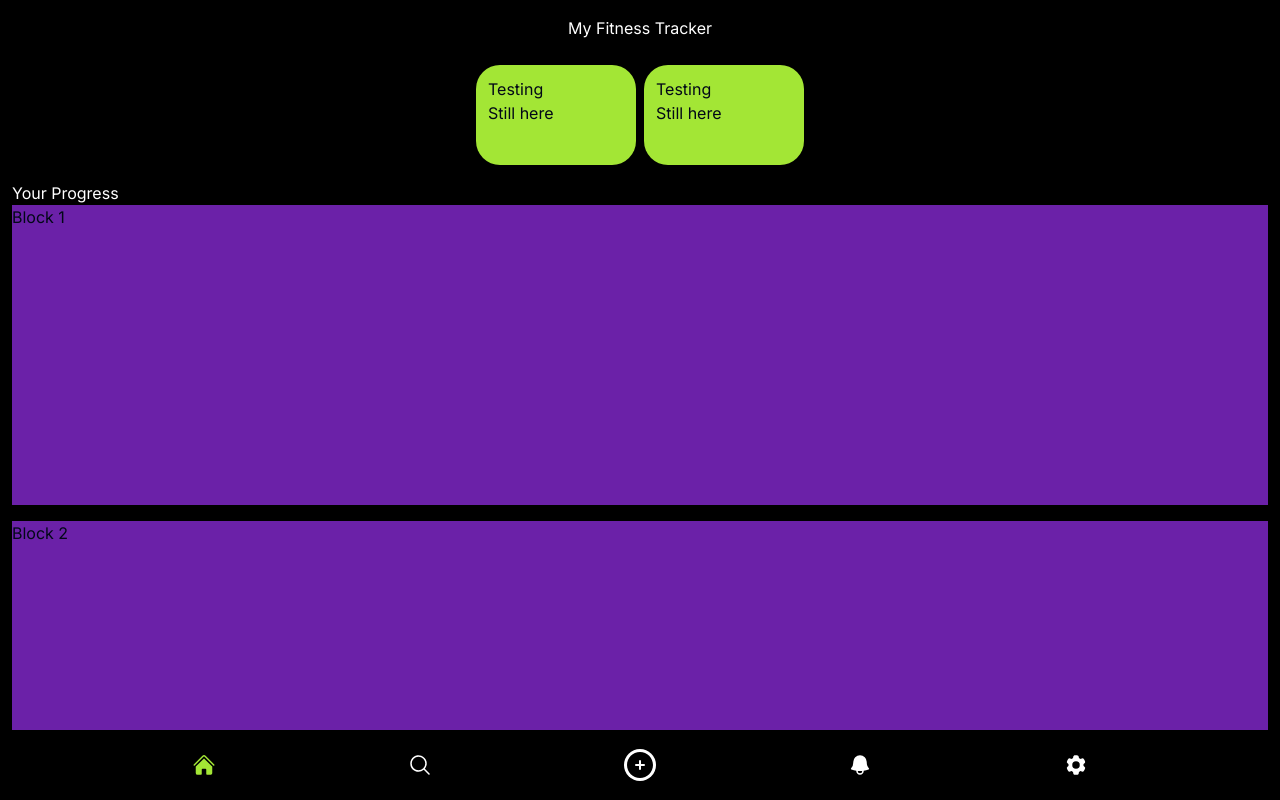
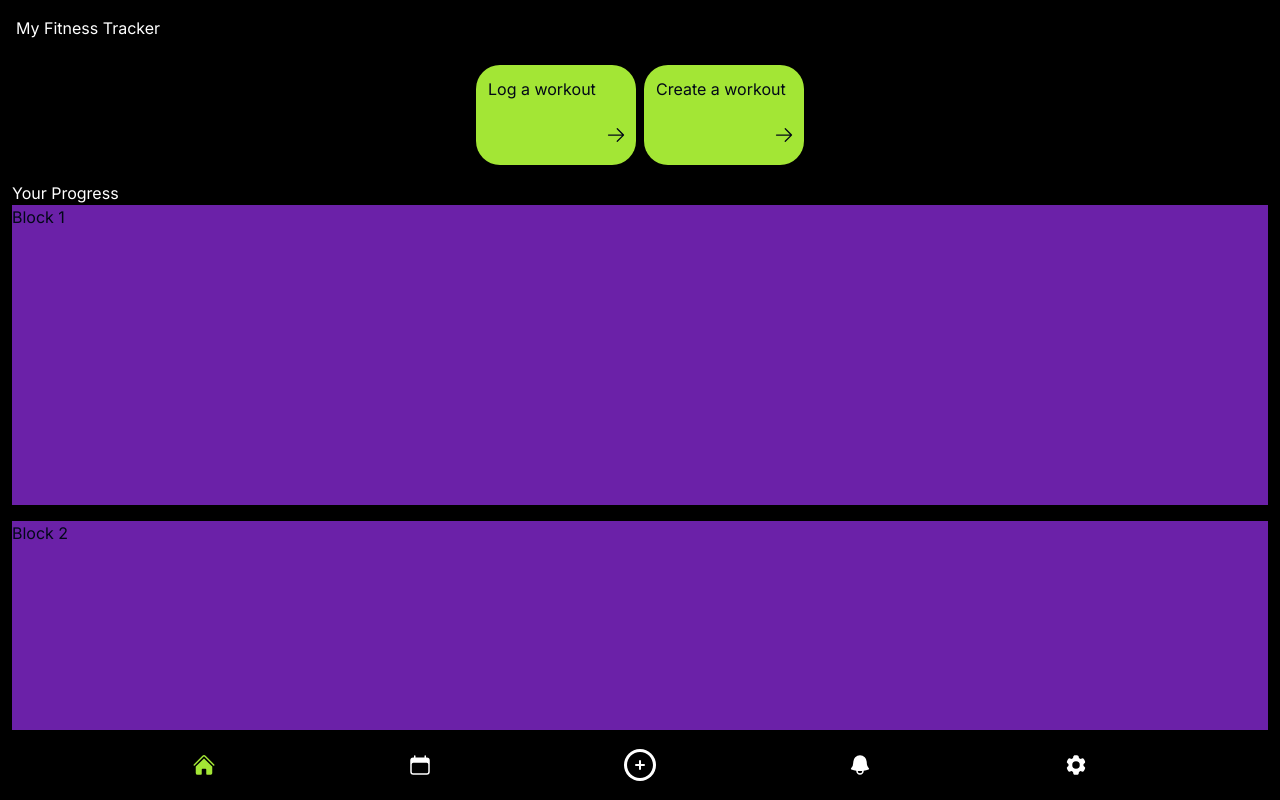
Before and after one commit to DanielFindlay101/fitness-tracker, a Next.js app: page / in a window 1280 px wide. Shown: the top 800 px of the page. Built offline with nearby package versions, Linux system fonts and the light colour scheme.

Commit message:
added nedct links

```diff
--- /dev/null
+++ b/app/create/page.tsx
@@ -0,0 +1,5 @@
+import React from "react";
+
+export default function page() {
+  return <div>create page</div>;
+}
--- a/app/layout.tsx
+++ b/app/layout.tsx
@@ -1,6 +1,7 @@
 import "./globals.css";
 import { Inter } from "next/font/google";
 import { ClerkProvider } from "@clerk/nextjs";
+import BottomNav from "@/components/BottomNav";
 
 const inter = Inter({ subsets: ["latin"] });
 
@@ -17,7 +18,10 @@ export default function RootLayout({
   return (
     <html lang="en">
       <ClerkProvider>
-        <body className={inter.className}>{children}</body>
+        <body className={inter.className}>
+          {children}
+          <BottomNav />
+        </body>
       </ClerkProvider>
     </html>
   );
--- a/app/page.tsx
+++ b/app/page.tsx
@@ -2,8 +2,6 @@ import WorkoutCards from "@/components/workoutCards";
 import TopNav from "../components/TopNav";
 import { Workout } from "@/utils/workout";
 import HomeSection from "@/components/HomeSection";
-import ProgressSection from "@/components/ProgressSection";
-import BottomNav from "@/components/BottomNav";
 
 const workouts: Workout[] = [
   {
@@ -37,7 +35,6 @@ export default function Home() {
     <>
       <TopNav />
       <HomeSection />
-      <BottomNav />
     </>
   );
 }
--- a/components/BottomNav.tsx
+++ b/components/BottomNav.tsx
@@ -3,14 +3,19 @@ import { PlusCircleIcon } from "@heroicons/react/24/solid";
 import { HomeIcon } from "@heroicons/react/24/solid";
 import { Cog6ToothIcon } from "@heroicons/react/24/solid";
 import { BellIcon } from "@heroicons/react/24/solid";
-import { MagnifyingGlassIcon } from "@heroicons/react/24/solid";
+import { CalendarIcon } from "@heroicons/react/24/solid";
+import Link from "next/link";
 
 export default function BottomNav() {
   return (
     <div className="w-full bg-black h-[70px] flex justify-evenly items-center fixed bottom-0 ">
-      <HomeIcon className="w-6 h-6 text-lime-400" />
-      <MagnifyingGlassIcon className="w-6 h-6 text-white" />
-      <PlusCircleIcon className="w-8 h-8 bg-white rounded-full text-black" />
+      <Link href="/">
+        <HomeIcon className="w-6 h-6 text-lime-400" />
+      </Link>
+      <CalendarIcon className="w-6 h-6 text-white" />
+      <Link href="create">
+        <PlusCircleIcon className="w-8 h-8 bg-white rounded-full text-black" />
+      </Link>
       <BellIcon className="w-6 h-6 text-white" />
       <Cog6ToothIcon className="w-6 h-6 text-white" />
     </div>
--- a/components/HomeCards.tsx
+++ b/components/HomeCards.tsx
@@ -1,16 +1,20 @@
 import React from "react";
+import { ArrowRightIcon } from "@heroicons/react/24/solid";
+import Link from "next/link";
 
 export default function HomeCards() {
   return (
     <>
       <div className="flex justify-center gap-2 mb-4">
-        <div className="bg-lime-400 w-[160px] rounded-3xl h-[100px] p-3">
-          <h1>Testing</h1>
-          <p>Still here</p>
-        </div>
-        <div className="bg-lime-400 w-[160px] rounded-3xl h-[100px] p-3">
-          <h1>Testing</h1>
-          <p>Still here</p>
+        <Link href="/create">
+          <div className="bg-lime-400 relative w-[160px] rounded-3xl h-[100px] p-3">
+            <h1>Log a workout</h1>
+            <ArrowRightIcon className="w-5 absolute right-[10px] bottom-[20px]" />
+          </div>
+        </Link>
+        <div className="bg-lime-400 relative w-[160px] rounded-3xl h-[100px] p-3">
+          <h1>Create a workout</h1>
+          <ArrowRightIcon className="w-5 absolute right-[10px] bottom-[20px]" />
         </div>
       </div>
     </>
--- a/components/TopNav.tsx
+++ b/components/TopNav.tsx
@@ -1,20 +1,7 @@
-"use client";
-
-import {
-  NavigationMenu,
-  NavigationMenuContent,
-  NavigationMenuIndicator,
-  NavigationMenuItem,
-  NavigationMenuLink,
-  NavigationMenuList,
-  NavigationMenuTrigger,
-  NavigationMenuViewport,
-} from "@/components/ui/navigation-menu";
-
 export default function MainNav() {
   return (
     <>
-      <div className="bg-black flex fixed w-full justify-evenly p-4">
+      <div className="bg-black fixed w-full p-4 z-10">
         <h1 className="text-white text-left">My Fitness Tracker</h1>
       </div>
     </>
```
